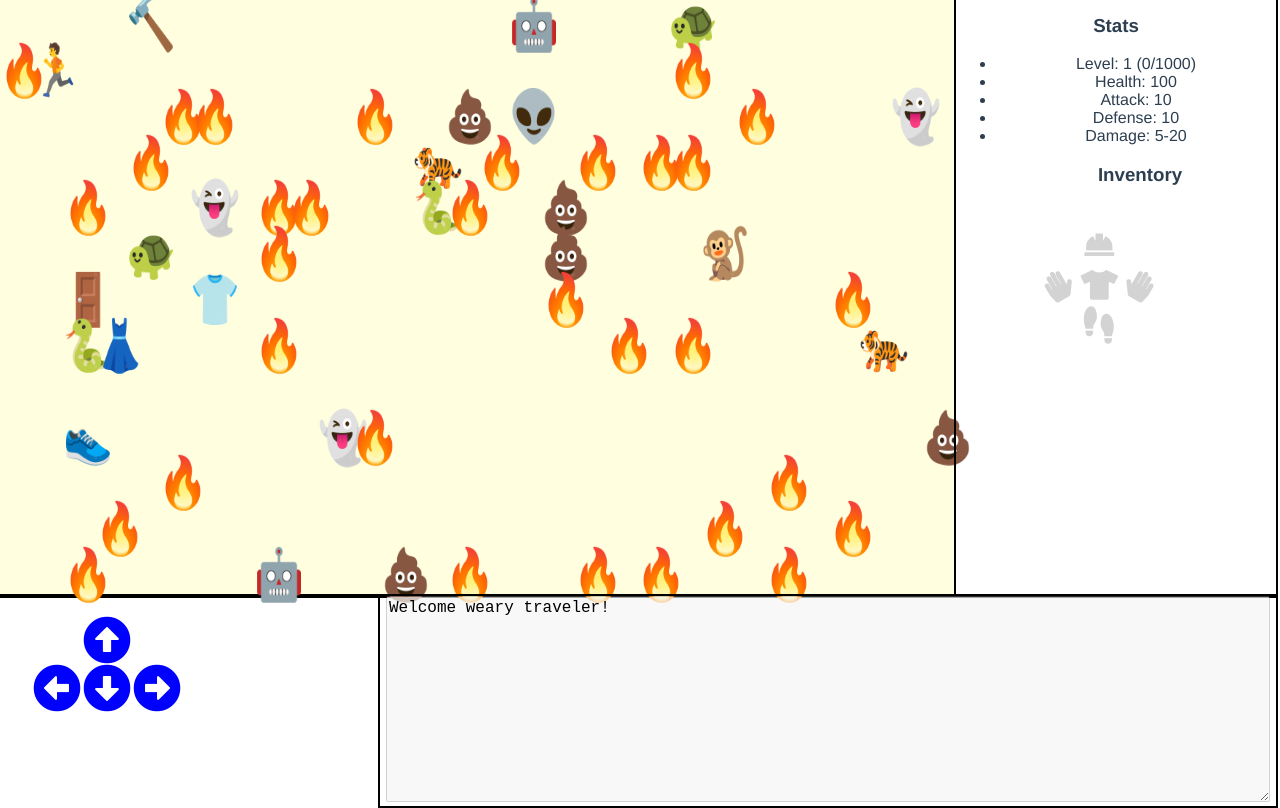
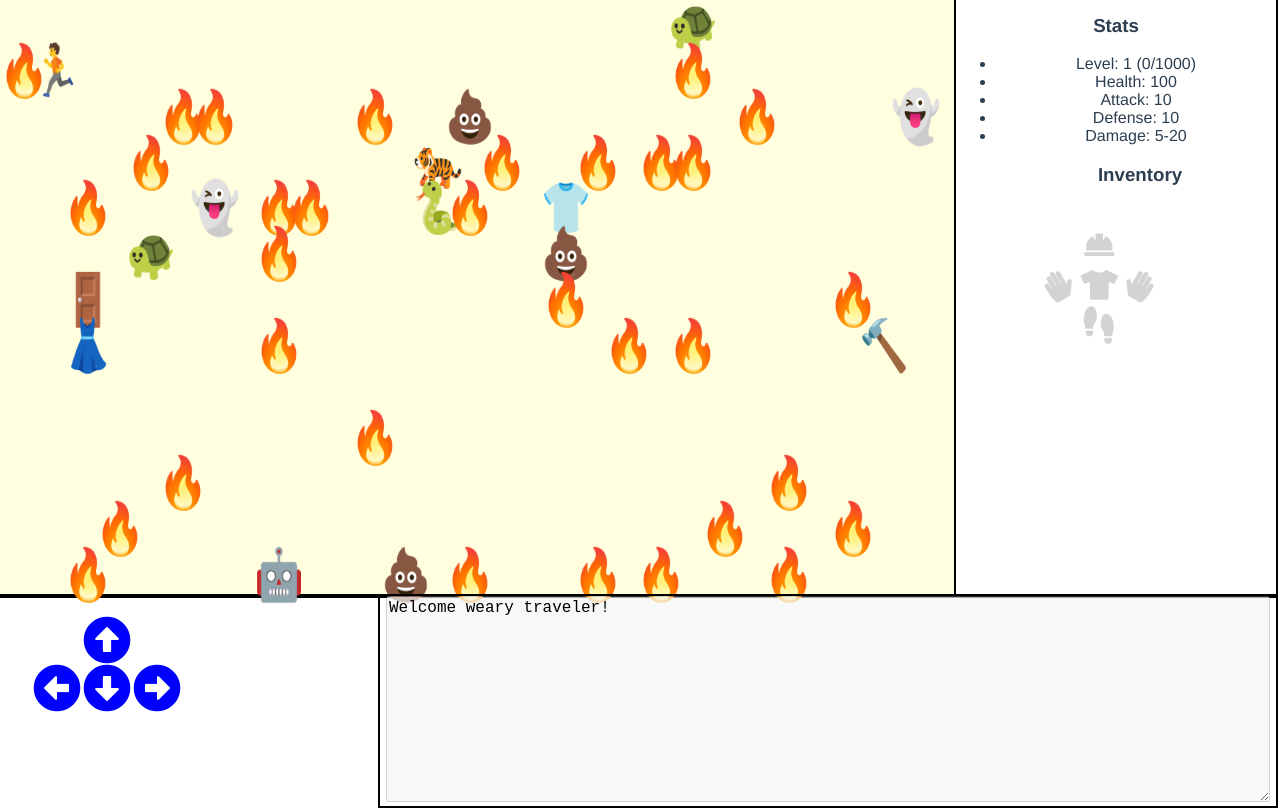
Before and after one commit to Humakt83/vue-rougelite, a Vue app: page / in a window 1280 px wide. Built offline with nearby package versions, Linux system fonts and the light colour scheme.

Commit message:
Change level armor amount and enemies

```diff
--- a/src/objects/level.js
+++ b/src/objects/level.js
@@ -49,7 +49,7 @@ const place = (level, content, columns, rows) => {
 }
 
 export default (columns, rows, player, monsterScoreMultiplier = 1) => {
-  const numberOfArmor = 3;
+  const numberOfArmor = 2;
   const numberOfWeapons = 1;
   const numberOfWalls = (columns * rows) / Math.max(10, Math.floor(Math.random() * 20));
   const level = [];
@@ -78,7 +78,7 @@ export default (columns, rows, player, monsterScoreMultiplier = 1) => {
     }
   }
 
-  let remainingMonsterScore = 1000 * monsterScoreMultiplier;
+  let remainingMonsterScore = 500 * monsterScoreMultiplier;
   while (remainingMonsterScore > 0) {
     const monster = randomEnemy();
     remainingMonsterScore -= monster.experience;
```
